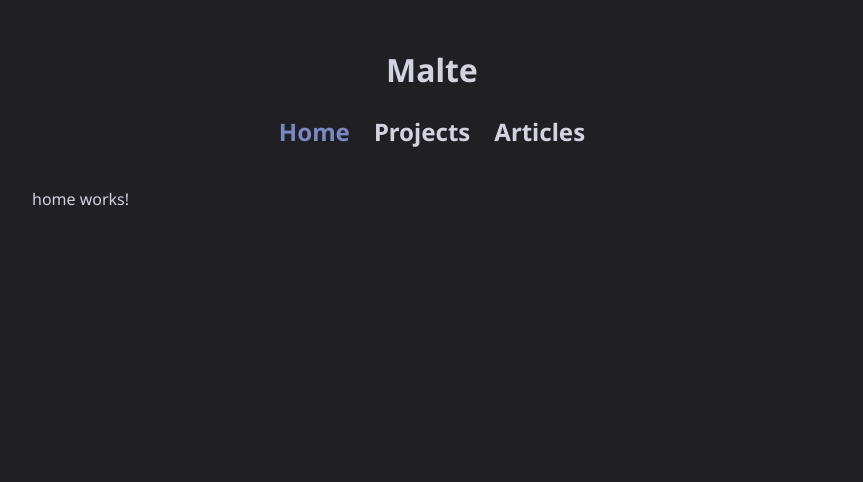
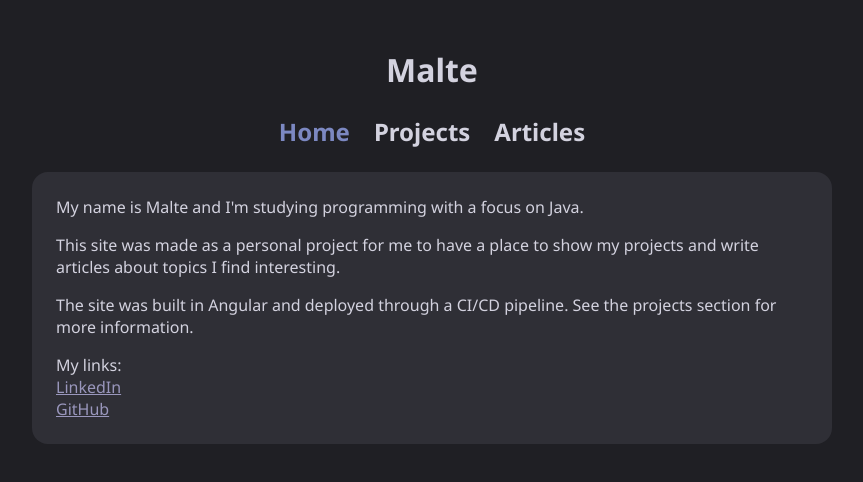
Before and after one commit to Malte0v0/Malte0v0.github.io, an Angular app: page / in a window 1280 px wide. Shown: the top 482 px of the page, without its empty margins (208-1071 px from the left). Built offline with nearby package versions, Linux system fonts and the light colour scheme.

Commit message:
Update home
- Add home content
- Add styling

```diff
--- a/src/app/pages/home/home.css
+++ b/src/app/pages/home/home.css
@@ -0,0 +1,23 @@
+:host {
+  display: flex;
+  flex-direction: column;
+  font-size: var(--font-size-body);
+  gap: var(--space-3);
+  padding: var(--space-4);
+  background: var(--color-surface);
+  border-radius: var(--space-3);
+}
+
+p {
+  margin: 0;
+  padding: 0;
+}
+
+a {
+  color: var(--color-muted);
+}
+
+div {
+  display: flex;
+  flex-direction: column;
+}
--- a/src/app/pages/home/home.html
+++ b/src/app/pages/home/home.html
@@ -1 +1,8 @@
-<p>home works!</p>
+<p>My name is Malte and I'm studying programming with a focus on Java.</p>
+<p>This site was made as a personal project for me to have a place to show my projects and write articles about topics I find interesting.</p>
+<p>The site was built in Angular and deployed through a CI/CD pipeline. See the projects section for more information.</p>
+<div>
+  <p>My links:</p>
+  <a href="https://www.linkedin.com/in/malte-saarenpaa/">LinkedIn</a>
+  <a href="https://github.com/Malte0v0">GitHub</a>
+</div>
```
